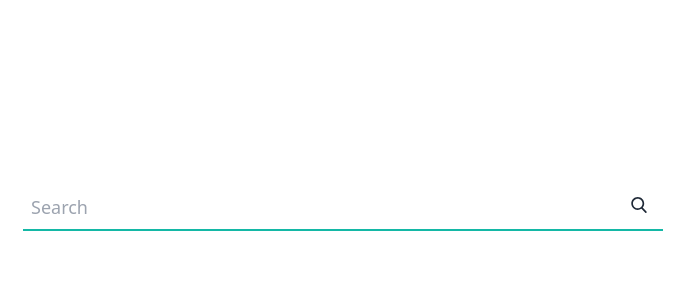
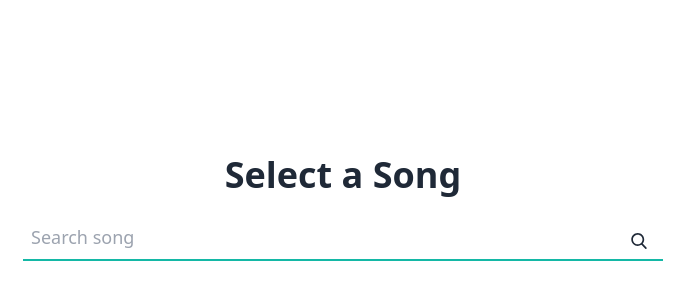
Before and after one commit to nacholangdon/ng-song-guesser-with-signals, an Angular app: page /select-song in a window 1280 px wide. Shown: the part 192-492 px from the top of the page, without its empty margins (297-974 px from the left). Built offline with nearby package versions, Linux system fonts and the light colour scheme.

Commit message:
polish styles

```diff
--- a/src/app/pages/join-a-team/join-a-team.component.ts
+++ b/src/app/pages/join-a-team/join-a-team.component.ts
@@ -23,7 +23,6 @@ export class JoinATeamComponent {
 
   onSubmit(): void {
     if (this.joinTeamForm.valid) {
-      console.log(this.joinTeamForm.value);
       this._router.navigate(['/ranking'], { queryParams: { teamCode: this.joinTeamForm.get('teamCode')?.value } });
     }
   }
--- a/src/app/pages/select-song/select-song.component.html
+++ b/src/app/pages/select-song/select-song.component.html
@@ -1,13 +1,28 @@
 <div class="flex items-center justify-center h-screen">
 
   <div class="relative text-lg bg-transparent text-gray-800 w-3/6 m-auto">
+    <h1 class="text-3xl font-bold text-gray-800 dark:text-white md:text-4xl text-center mb-5">Select a Song</h1>
+
     <div class="border-b border-b-2 border-teal-500 py-2">
-      <input class="bg-transparent border-none mr-3 px-2 leading-tight focus:outline-none w-3/6" type="text" placeholder="Search">
-      <button type="submit" class="absolute right-0 top-0 mt-3 mr-4">
+      <input
+        type="text"
+        autocomplete="off"
+        placeholder="Search song"
+        class="bg-transparent border-none mr-3 px-2 leading-tight focus:outline-none w-11/12"
+        [formControl]="searchSong"
+      >
+      <button type="submit" class="absolute right-0 bottom-0 mb-3 mr-4 w-fit">
         <svg class="h-4 w-4 fill-current" xmlns="http://www.w3.org/2000/svg" xmlns:xlink="http://www.w3.org/1999/xlink" version="1.1" id="Capa_1" x="0px" y="0px" viewBox="0 0 56.966 56.966" style="enable-background:new 0 0 56.966 56.966;" xml:space="preserve" width="512px" height="512px">
           <path d="M55.146,51.887L41.588,37.786c3.486-4.144,5.396-9.358,5.396-14.786c0-12.682-10.318-23-23-23s-23,10.318-23,23  s10.318,23,23,23c4.761,0,9.298-1.436,13.177-4.162l13.661,14.208c0.571,0.593,1.339,0.92,2.162,0.92  c0.779,0,1.518-0.297,2.079-0.837C56.255,54.982,56.293,53.08,55.146,51.887z M23.984,6c9.374,0,17,7.626,17,17s-7.626,17-17,17  s-17-7.626-17-17S14.61,6,23.984,6z"/>
         </svg>
       </button>
+
+
+      <div class="absolute mt-4 overflow-hidden rounded-md bg-white py-1 shadow-xl shadow-black/5 ring-1 ring-slate-700/10 w-full"
+        *ngIf="songs$ | async as songs">
+        <div class="px-3 py-2 hover:bg-indigo-600 hover:text-white" *ngFor="let song of songs">{{ song.title }}</div>
+      </div>
+
     </div>
   </div>
 
--- a/src/app/pages/select-song/select-song.component.ts
+++ b/src/app/pages/select-song/select-song.component.ts
@@ -1,13 +1,33 @@
-import { Component } from '@angular/core';
+import { Component, inject } from '@angular/core';
 import { CommonModule } from '@angular/common';
+import { FormControl, ReactiveFormsModule } from '@angular/forms';
+import { Observable, combineLatest, debounceTime, distinctUntilChanged, interval, map, of, switchMap, tap } from 'rxjs';
+import { SongsService } from 'src/app/core/services/songs.service';
+import { Song } from 'src/app/core/models/song';
 
 @Component({
   selector: 'app-select-song',
   standalone: true,
-  imports: [CommonModule],
+  imports: [CommonModule, ReactiveFormsModule],
   templateUrl: './select-song.component.html',
   styleUrls: ['./select-song.component.scss']
 })
 export class SelectSongComponent {
 
+  private readonly _songsService = inject(SongsService);
+
+  searchSong = new FormControl('');
+
+  public songs$: Observable<Song[]> = this.searchSong.valueChanges.pipe(
+    debounceTime(500),
+    distinctUntilChanged(),
+    switchMap((term) => term ? this.getSongs(term) : of([]))
+  );
+
+  getSongs(name: string): Observable<Song[]> {
+    return this._songsService.getSongs().pipe(
+      map((response: Song[]) => response.filter((song: Song) => song.title.toLowerCase().includes(name.toLowerCase()))
+    ));
+  }
+
 }
```
